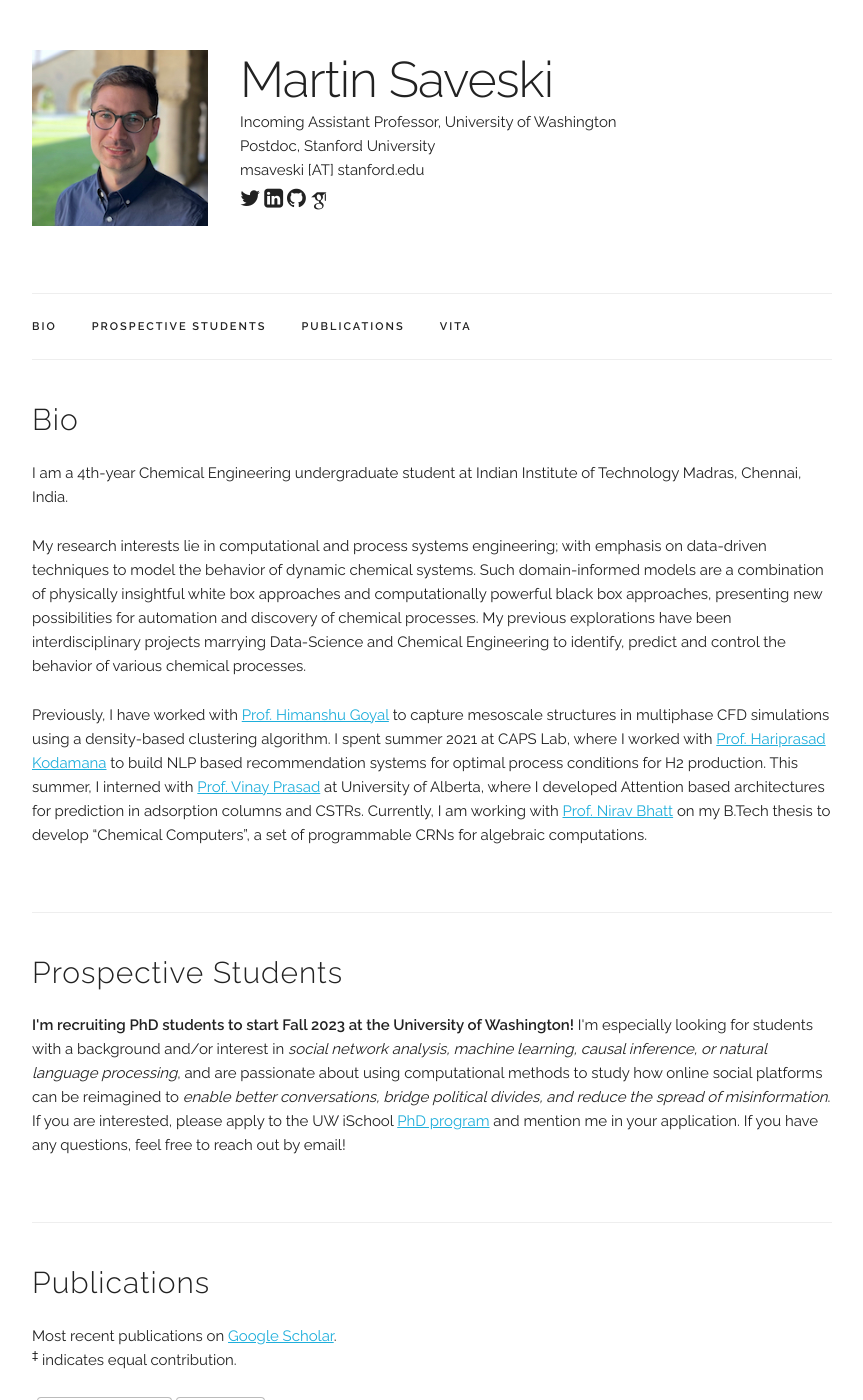
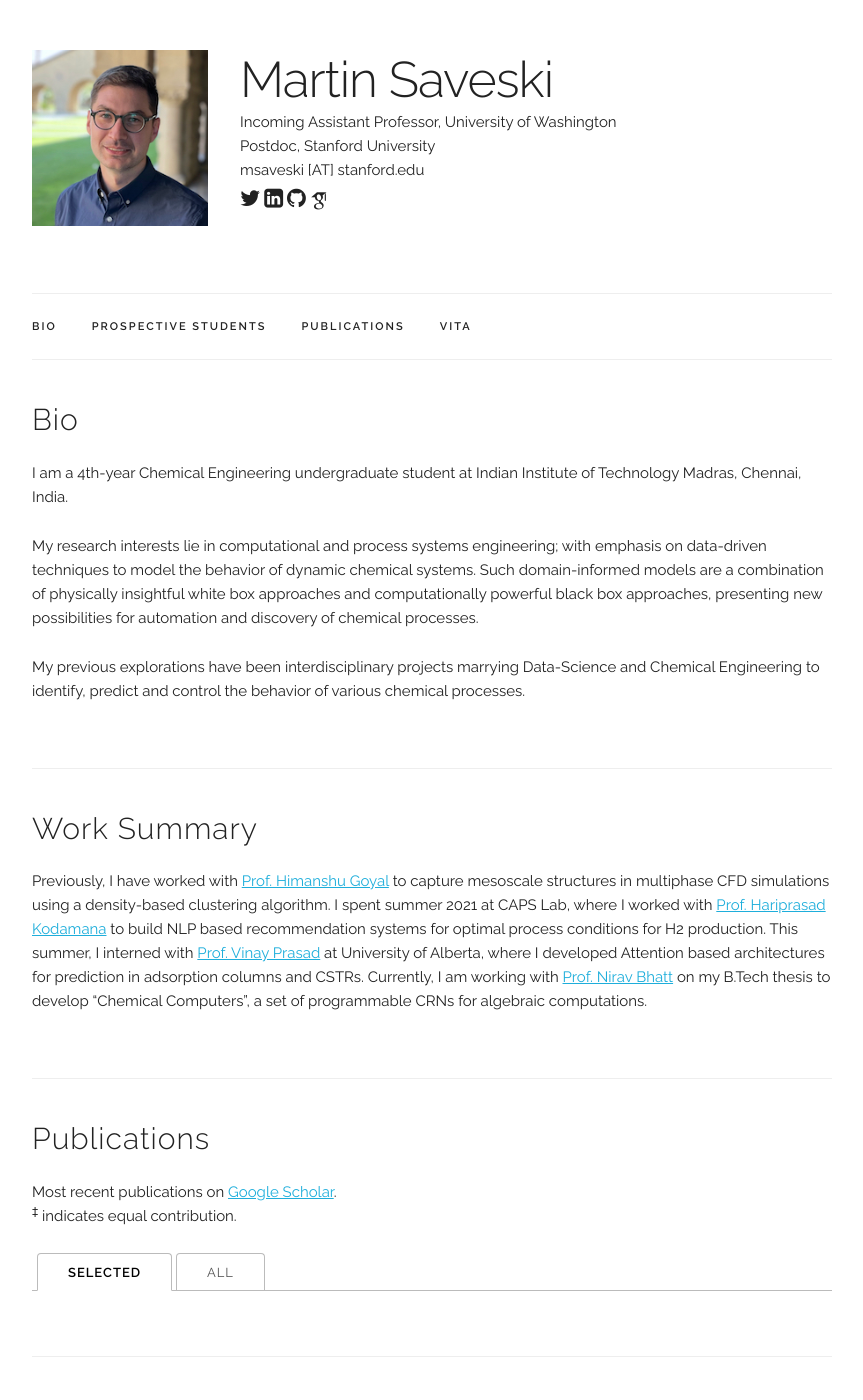
Before and after one commit to gswathirao8/gswathirao8.github.io, a Jekyll site: the page built from index.html, in a window 1280 px wide and 1400 px high. Shown: the whole window, without its empty margins (208-1071 px from the left). Built offline with Jekyll 4.4.1, drawn with Linux system fonts in a browser that asks for light colours; some web fonts are replaced.

Commit message:
Update index.html

```diff
--- a/index.html
+++ b/index.html
@@ -12,26 +12,22 @@ title: Home
   <p>
     My research interests lie in computational and process systems engineering; with emphasis on data-driven techniques to model the behavior of dynamic chemical systems.
     Such domain-informed models are a combination of physically insightful white box approaches and computationally powerful black box approaches, presenting new possibilities for automation and discovery of chemical processes.
+  </p>
+
+  <p>
     My previous explorations have been interdisciplinary projects marrying Data-Science and Chemical Engineering to identify, predict and control the behavior of various chemical processes.
   </p>
 
 
+</div>
+
+<div class="docs-section" id="prospective-students">
+  <h4>Work Summary</h4>
   <p>
     Previously, I have worked with <a href="https://goyalresearch.wixsite.com/goyalgroup" target="_blank">Prof. Himanshu Goyal</a> to capture mesoscale structures in multiphase CFD simulations using  a density-based clustering algorithm.
     I spent summer 2021 at CAPS Lab, where I worked with <a href="https://web.iitd.ac.in/~kodamana/index.html" target="_blank">Prof. Hariprasad Kodamana</a> to build NLP based recommendation systems for optimal process conditions for H2 production.
     This summer, I interned with <a href="https://sites.ualberta.ca/~vprasad/" target="_blank">Prof. Vinay Prasad</a> at University of Alberta, where I developed Attention based architectures for prediction in adsorption columns and CSTRs.
     Currently, I am working with <a href="https://rbcdsai.iitm.ac.in/management/nirav-bhatt/" target="_blank">Prof. Nirav Bhatt</a> on my B.Tech thesis to develop “Chemical Computers”, a set of programmable CRNs for algebraic computations.
-
-  </p>
-</div>
-
-<div class="docs-section" id="prospective-students">
-  <h4>Prospective Students</h4>
-  <p>
-  <b>I'm recruiting PhD students to start Fall 2023 at the University of Washington! </b>
-  I'm especially looking for students with a background and/or interest in <i>social network analysis, machine learning, causal inference, or natural language processing</i>, and are passionate about using computational methods to study how online social platforms can be reimagined to <i>enable better conversations, bridge political divides, and reduce the spread of misinformation</i>.
-  If you are interested, please apply to the UW iSchool <a href="https://ischool.uw.edu/programs/phd/admissions" target="_blank">PhD program</a> and mention me in your application.
-  If you have any questions, feel free to reach out by email!
   </p>
 </div>
 
```
